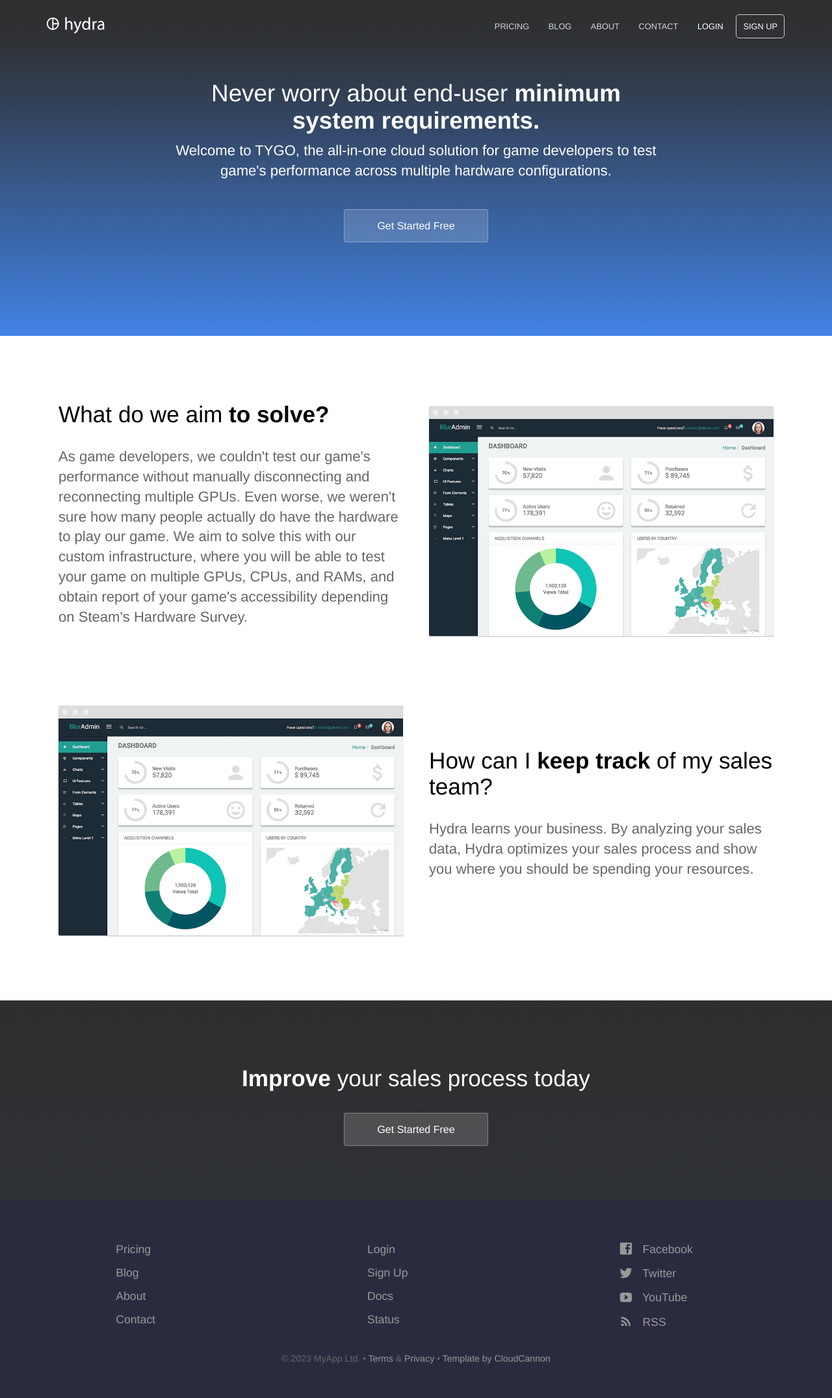
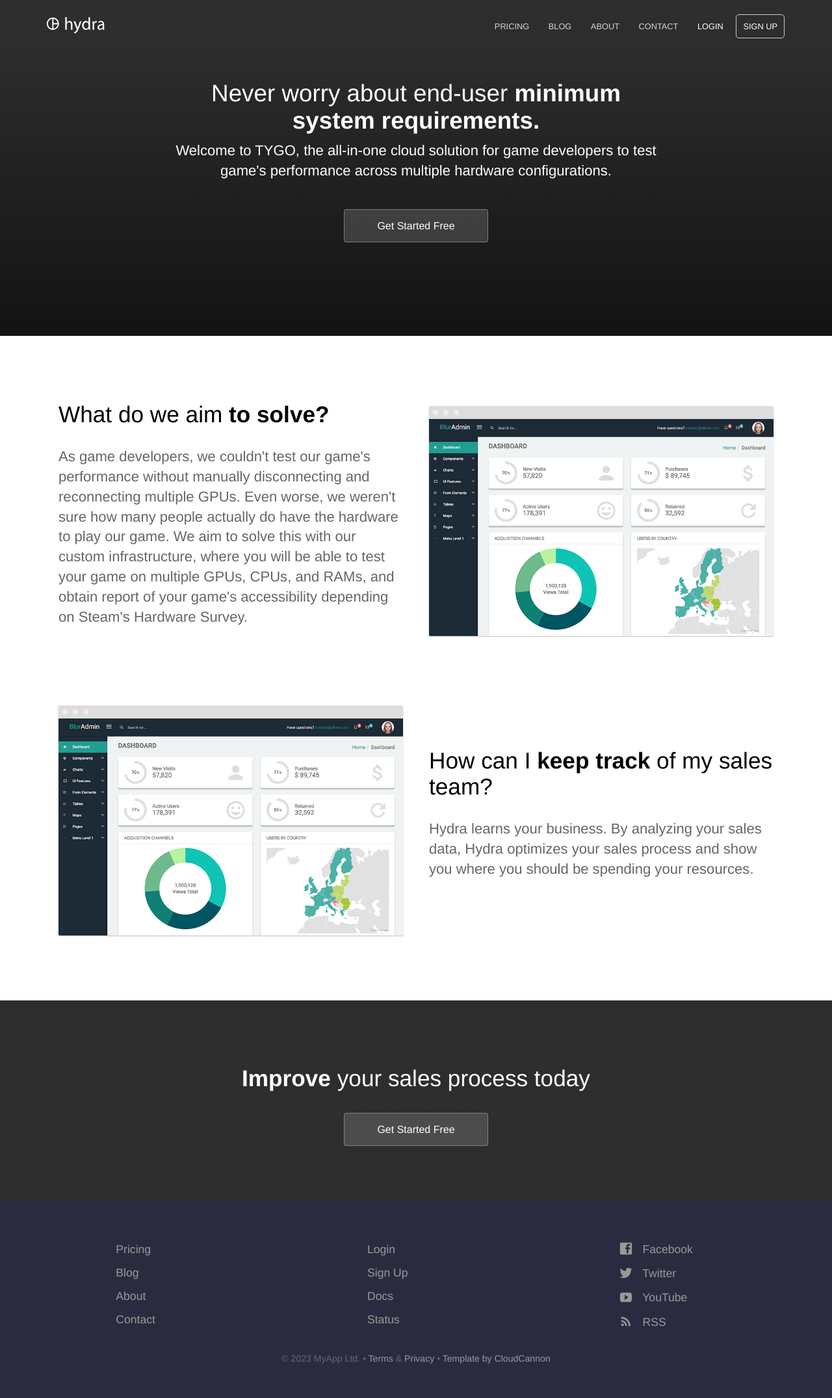
Before and after one commit to EnigmaticMachines/performace, a Jekyll site: the page built from index.html, in a window 1280 px wide. Shown: the whole page at 65% size. Built offline with Jekyll 4.4.1, drawn with Linux system fonts in a browser that asks for light colours.

Commit message:
Changed color

```diff
--- a/_sass/variables.scss
+++ b/_sass/variables.scss
@@ -1,5 +1,5 @@
 $brand-color: #2e2e2e;
-$secondary-brand-color: #4182e4;
+$secondary-brand-color: #131313;
 $middle-gradient-color: mix($brand-color, $secondary-brand-color, 95%);
 
 // Breakpoints
```
